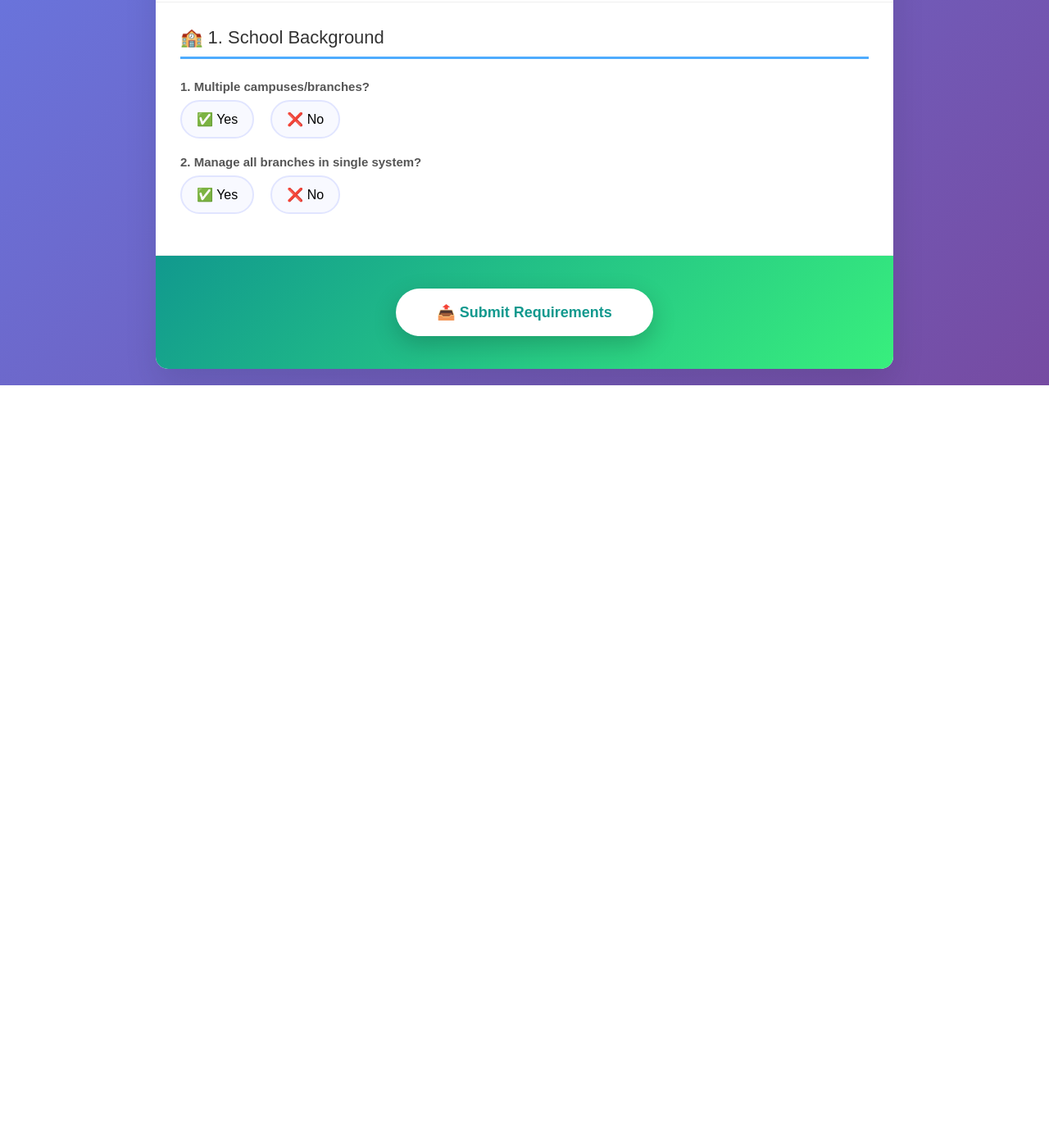
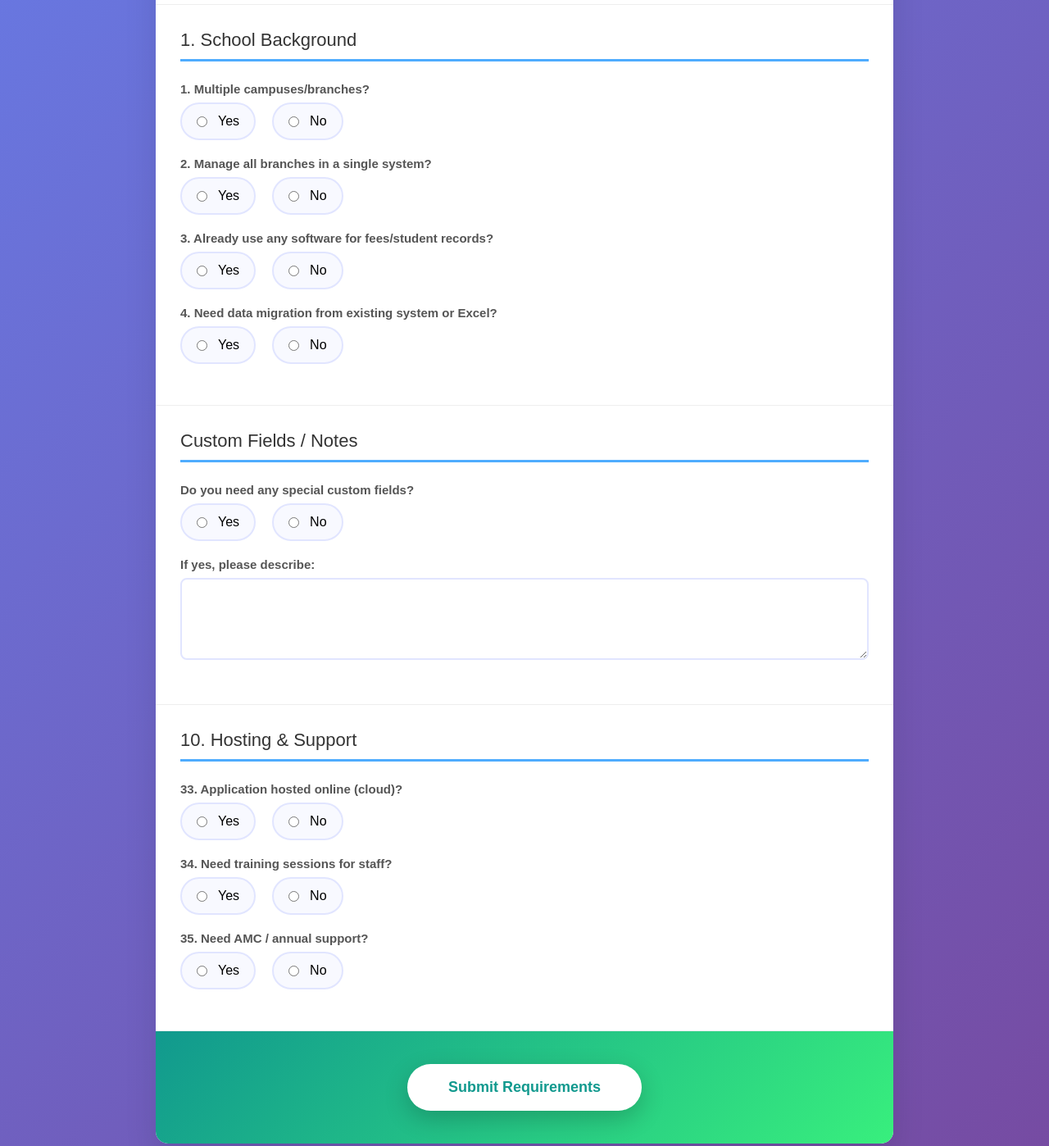
Before and after one commit to daas8085/school-fee-form, a plain HTML site: page index.html in a window 1280 px wide. Shown: the part 460-1858 px from the top of the page at 82% size. Before the commit the page ends 930 px from the top, so only its background shows below. Drawn offline with Linux system fonts and the light colour scheme.

Commit message:
update 2.3
Signed-off-by: Sonu Kumar <39649824+daas8085@users.noreply.github.com>

```diff
--- a/index.html
+++ b/index.html
@@ -1,10 +1,9 @@
 <!DOCTYPE html>
 <html lang="en">
 <head>
-    <meta charset="UTF-8">
-    <meta name="viewport" content="width=device-width, initial-scale=1.0">
+  <meta charset="UTF-8" />
+  <meta name="viewport" content="width=device-width, initial-scale=1.0" />
   <title>Student Fee Record Web App - Client Requirement Form</title>
-    <script src="https://script.google.com/macros/s/AKfycbz4G8PmvZ6vxqwr0n_ztwTXRVkgAXvSfMC7TC3SGjUWnqFMvKaZlucQ1rC-PuDVM28z/exec"></script>
   <style>
     * { font-family: Arial, sans-serif; margin: 0; padding: 0; box-sizing: border-box; }
     body { background: linear-gradient(135deg, #667eea 0%, #764ba2 100%); padding: 20px; min-height: 100vh; }
@@ -20,10 +19,13 @@
     .radio-group { display: flex; gap: 20px; align-items: center; }
     .radio-option { display: flex; align-items: center; gap: 8px; padding: 12px 18px; background: #f8f9ff; border: 2px solid #e1e5ff; border-radius: 25px; cursor: pointer; transition: all 0.3s; }
     .radio-option:hover { background: #e3e7ff; transform: translateY(-2px); }
-        .radio-option input:checked + label { background: #4facfe; color: white; border-color: #4facfe; }
-        .radio-option input { display: none; }
-        input[type="text"], input[type="email"], input[type="tel"], textarea { width: 100%; padding: 12px 15px; border: 2px solid #e1e5ff; border-radius: 8px; font-size: 15px; transition: border-color 0.3s; }
-        input[type="text"]:focus, input[type="email"]:focus, input[type="tel"]:focus, textarea:focus { outline: none; border-color: #4facfe; box-shadow: 0 0 0 3px rgba(79, 172, 254, 0.1); }
+    .radio-option input { margin-right: 5px; }
+    input[type="text"], input[type="email"], input[type="tel"], textarea {
+      width: 100%; padding: 12px 15px; border: 2px solid #e1e5ff; border-radius: 8px; font-size: 15px; transition: border-color 0.3s;
+    }
+    input[type="text"]:focus, input[type="email"]:focus, input[type="tel"]:focus, textarea:focus {
+      outline: none; border-color: #4facfe; box-shadow: 0 0 0 3px rgba(79, 172, 254, 0.1);
+    }
     .form-row { display: grid; grid-template-columns: 1fr 1fr; gap: 20px; margin-bottom: 20px; }
     .form-row.full { grid-template-columns: 1fr; }
     textarea { resize: vertical; min-height: 100px; }
@@ -31,99 +33,208 @@
     .submit-btn { background: white; color: #11998e; padding: 18px 50px; font-size: 18px; font-weight: bold; border: none; border-radius: 50px; cursor: pointer; transition: all 0.3s; box-shadow: 0 10px 30px rgba(0,0,0,0.2); }
     .submit-btn:hover { transform: translateY(-3px); box-shadow: 0 15px 40px rgba(0,0,0,0.3); }
     .success-message { display: none; background: #d4edda; color: #155724; padding: 20px; border-radius: 10px; margin-top: 20px; text-align: center; font-weight: bold; }
+    .error-message { display: none; background: #f8d7da; color: #721c24; padding: 20px; border-radius: 10px; margin-top: 20px; text-align: center; font-weight: bold; }
     @media (max-width: 768px) { .form-row { grid-template-columns: 1fr; } .radio-group { flex-direction: column; gap: 10px; } }
   </style>
 </head>
 <body>
   <div class="container">
     <div class="header">
-            <h1>🧾 Student Fee Record Web Application</h1>
-            <p>Client Requirement Collection Form | School Background & Features</p>
+      <h1>Student Fee Record Web Application</h1>
+      <p>Client Requirement Collection Form</p>
     </div>
 
     <form id="requirementForm">
-            <!-- Client Info -->
+      <!-- School Information -->
       <div class="form-section">
-                <div class="section-title">📋 School Information</div>
+        <div class="section-title">School Information</div>
         <div class="form-row">
           <div>
             <label class="question-label">School Name:</label>
-                        <input type="text" id="schoolName" name="schoolName" required>
+            <input type="text" id="schoolName" name="schoolName" required />
           </div>
           <div>
             <label class="question-label">Contact Person:</label>
-                        <input type="text" id="contactPerson" name="contactPerson" required>
+            <input type="text" id="contactPerson" name="contactPerson" required />
           </div>
         </div>
         <div class="form-row">
           <div>
             <label class="question-label">Mobile:</label>
-                        <input type="tel" id="mobile" name="mobile" required>
+            <input type="tel" id="mobile" name="mobile" required />
           </div>
           <div>
             <label class="question-label">Email:</label>
-                        <input type="email" id="email" name="email" required>
+            <input type="email" id="email" name="email" required />
           </div>
         </div>
-                <div style="text-align: right; font-size: 12px; color: #666;">
-                    <input type="date" id="formDate" name="formDate" style="border: none; background: none;">
+        <div style="text-align:right; font-size:12px; color:#666;">
+          <input type="date" id="formDate" name="formDate" />
         </div>
       </div>
 
-            <!-- Section 1: School Background -->
+      <!-- 1. School Background -->
       <div class="form-section">
-                <div class="section-title">🏫 1. School Background</div>
+        <div class="section-title">1. School Background</div>
+
         <div class="question-group">
           <label class="question-label">1. Multiple campuses/branches?</label>
           <div class="radio-group">
-                        <div class="radio-option"><input type="radio" id="q1_yes" name="q1" value="Yes" required><label for="q1_yes">✅ Yes</label></div>
-                        <div class="radio-option"><input type="radio" id="q1_no" name="q1" value="No"><label for="q1_no">❌ No</label></div>
+            <label class="radio-option">
+              <input type="radio" name="q1" value="Yes" required /> Yes
+            </label>
+            <label class="radio-option">
+              <input type="radio" name="q1" value="No" /> No
+            </label>
           </div>
         </div>
-                <!-- Repeat pattern for all 35 questions -->
+
         <div class="question-group">
-                    <label class="question-label">2. Manage all branches in single system?</label>
+          <label class="question-label">2. Manage all branches in a single system?</label>
           <div class="radio-group">
-                        <div class="radio-option"><input type="radio" id="q2_yes" name="q2" value="Yes" required><label for="q2_yes">✅ Yes</label></div>
-                        <div class="radio-option"><input type="radio" id="q2_no" name="q2" value="No"><label for="q2_no">❌ No</label></div>
+            <label class="radio-option">
+              <input type="radio" name="q2" value="Yes" required /> Yes
+            </label>
+            <label class="radio-option">
+              <input type="radio" name="q2" value="No" /> No
+            </label>
           </div>
         </div>
-                <!-- Continue with all questions following same pattern -->
+
+        <div class="question-group">
+          <label class="question-label">3. Already use any software for fees/student records?</label>
+          <div class="radio-group">
+            <label class="radio-option">
+              <input type="radio" name="q3" value="Yes" required /> Yes
+            </label>
+            <label class="radio-option">
+              <input type="radio" name="q3" value="No" /> No
+            </label>
+          </div>
         </div>
 
-            <!-- Submit Section -->
+        <div class="question-group">
+          <label class="question-label">4. Need data migration from existing system or Excel?</label>
+          <div class="radio-group">
+            <label class="radio-option">
+              <input type="radio" name="q4" value="Yes" required /> Yes
+            </label>
+            <label class="radio-option">
+              <input type="radio" name="q4" value="No" /> No
+            </label>
+          </div>
+        </div>
+      </div>
+
+      <!-- Continue similarly creating question groups with name="q5" ... "q35" -->
+
+      <!-- Custom fields & extra questions -->
+      <div class="form-section">
+        <div class="section-title">Custom Fields / Notes</div>
+        <div class="question-group">
+          <label class="question-label">Do you need any special custom fields?</label>
+          <div class="radio-group">
+            <label class="radio-option">
+              <input type="radio" name="q32" value="Yes" /> Yes
+            </label>
+            <label class="radio-option">
+              <input type="radio" name="q32" value="No" /> No
+            </label>
+          </div>
+        </div>
+        <div class="question-group">
+          <label class="question-label">If yes, please describe:</label>
+          <textarea id="customFields" name="customFields"></textarea>
+        </div>
+      </div>
+
+      <!-- Example for last three questions -->
+      <div class="form-section">
+        <div class="section-title">10. Hosting & Support</div>
+
+        <div class="question-group">
+          <label class="question-label">33. Application hosted online (cloud)?</label>
+          <div class="radio-group">
+            <label class="radio-option">
+              <input type="radio" name="q33" value="Yes" /> Yes
+            </label>
+            <label class="radio-option">
+              <input type="radio" name="q33" value="No" /> No
+            </label>
+          </div>
+        </div>
+
+        <div class="question-group">
+          <label class="question-label">34. Need training sessions for staff?</label>
+          <div class="radio-group">
+            <label class="radio-option">
+              <input type="radio" name="q34" value="Yes" /> Yes
+            </label>
+            <label class="radio-option">
+              <input type="radio" name="q34" value="No" /> No
+            </label>
+          </div>
+        </div>
+
+        <div class="question-group">
+          <label class="question-label">35. Need AMC / annual support?</label>
+          <div class="radio-group">
+            <label class="radio-option">
+              <input type="radio" name="q35" value="Yes" /> Yes
+            </label>
+            <label class="radio-option">
+              <input type="radio" name="q35" value="No" /> No
+            </label>
+          </div>
+        </div>
+      </div>
+
+      <!-- Submit -->
       <div class="submit-section">
-                <button type="submit" class="submit-btn">📤 Submit Requirements</button>
+        <button type="submit" class="submit-btn">Submit Requirements</button>
         <div id="successMessage" class="success-message">
-                    ✅ Thank you! Your requirements have been saved to Google Sheets.
+          Thank you! Your requirements have been saved.
+        </div>
+        <div id="errorMessage" class="error-message">
+          Error submitting form. Please try again.
         </div>
       </div>
     </form>
   </div>
 
   <script>
-        // Auto-fill date
+    // set current date
     document.getElementById('formDate').valueAsDate = new Date();
 
-        // Form submission to Google Sheets
+    const scriptURL = 'YOUR_WEB_APP_URL_HERE'; // replace with /exec URL
+
     document.getElementById('requirementForm').addEventListener('submit', function(e) {
       e.preventDefault();
 
       const formData = new FormData(this);
-            const data = Object.fromEntries(formData);
+      const data = Object.fromEntries(formData.entries());
 
-            // Replace with your Google Apps Script Web App URL
-            fetch('https://script.google.com/macros/s/AKfycbz4G8PmvZ6vxqwr0n_ztwTXRVkgAXvSfMC7TC3SGjUWnqFMvKaZlucQ1rC-PuDVM28z/exec', {
+      fetch(scriptURL, {
         method: 'POST',
-                body: JSON.stringify(data),
-                headers: { 'Content-Type': 'application/json' }
+        headers: { 'Content-Type': 'application/json' },
+        body: JSON.stringify(data)
       })
-            .then(() => {
+      .then(response => response.json())
+      .then(res => {
+        if (res.result === 'success') {
           document.getElementById('successMessage').style.display = 'block';
+          document.getElementById('errorMessage').style.display = 'none';
           this.reset();
-                setTimeout(() => window.scrollTo(0,0), 500);
+          document.getElementById('formDate').valueAsDate = new Date();
+        } else {
+          document.getElementById('successMessage').style.display = 'none';
+          document.getElementById('errorMessage').style.display = 'block';
+        }
       })
-            .catch(err => alert('Error submitting form. Please try again.'));
+      .catch(err => {
+        document.getElementById('successMessage').style.display = 'none';
+        document.getElementById('errorMessage').style.display = 'block';
+      });
     });
   </script>
 </body>
```
Lines whose indentation alone changed are shown as unchanged.
